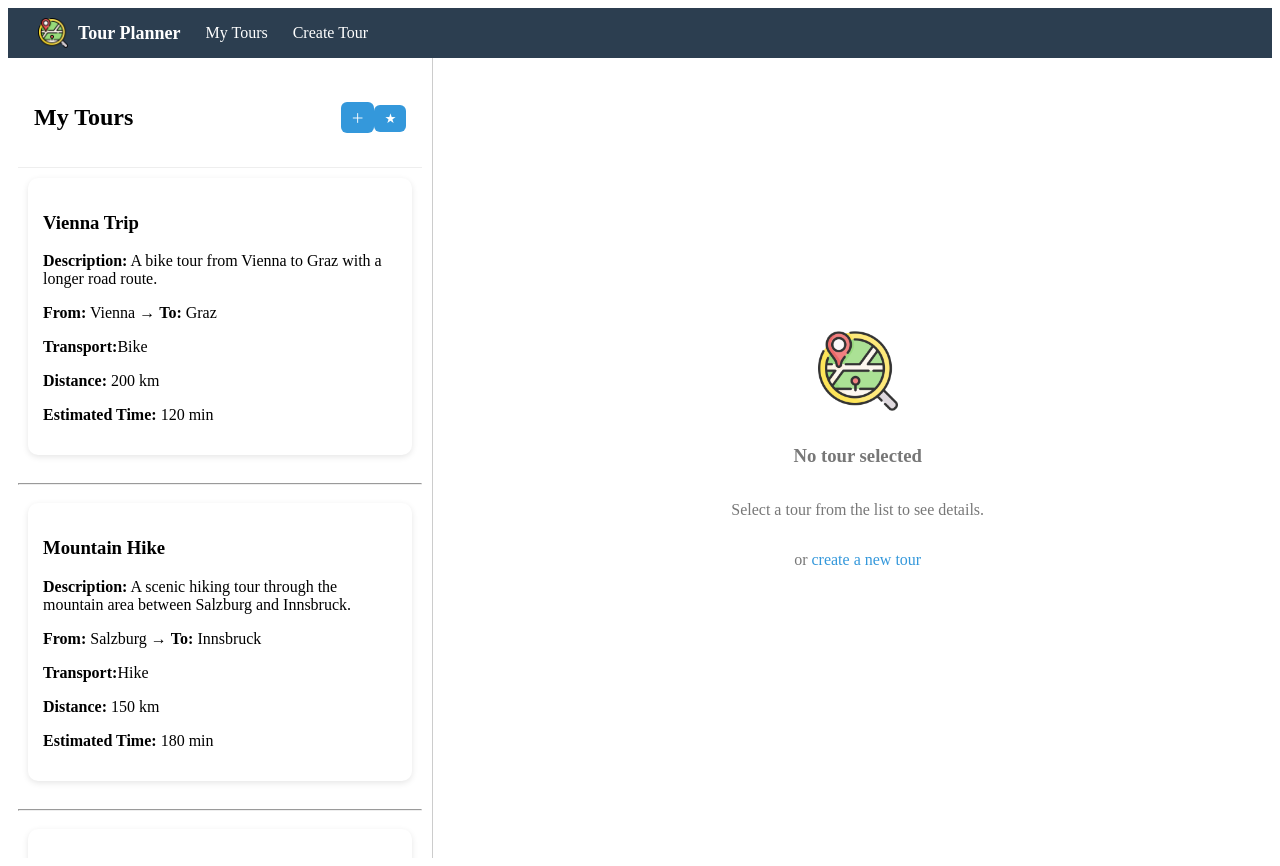
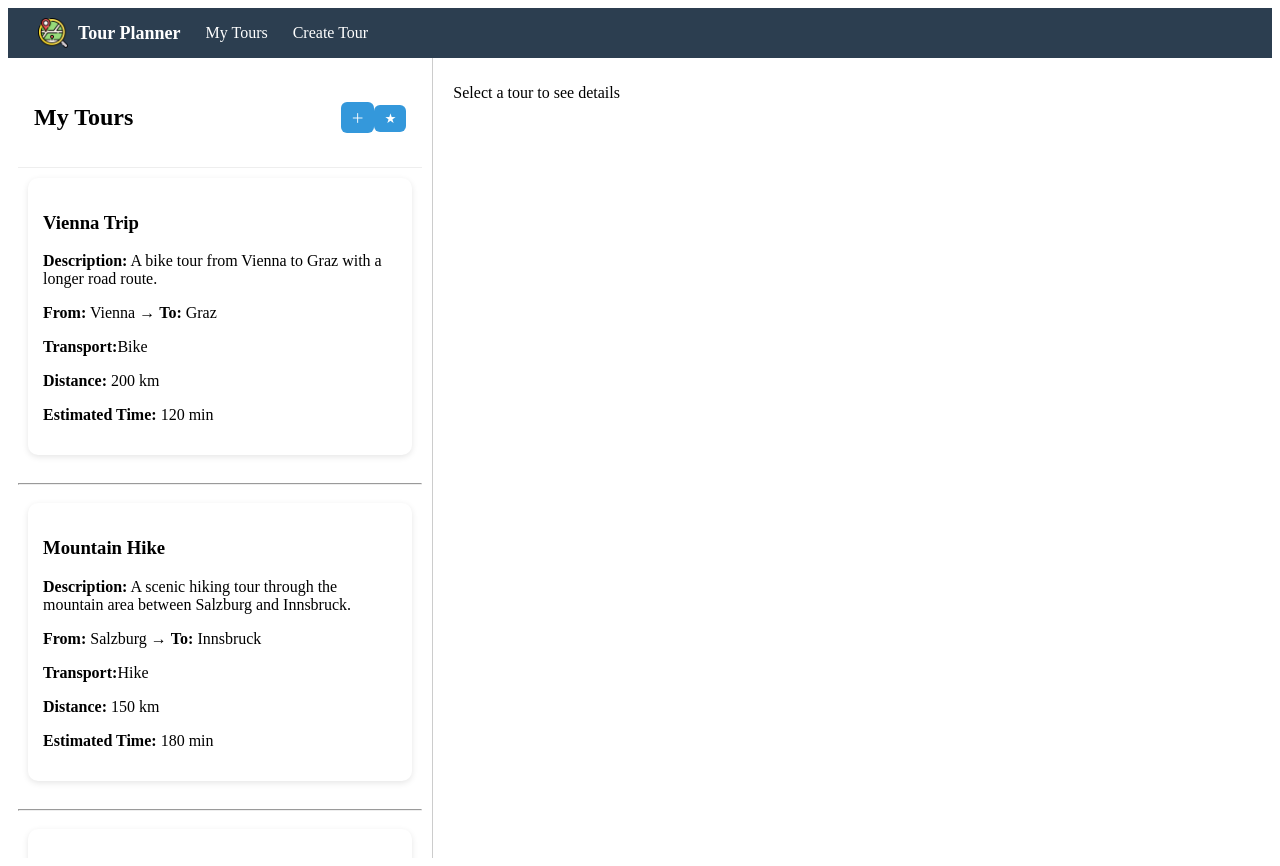
Before and after one commit to zeybera/tourplanner-frontend, an Angular app: page /tours in a window 1280 px wide. Built offline with nearby package versions, Linux system fonts and the light colour scheme.

Commit message:
tour model is improved by splitting into response and request

```diff
--- a/src/app/features/tour/tour-overview/tour-overview.html
+++ b/src/app/features/tour/tour-overview/tour-overview.html
@@ -1,5 +1,4 @@
 <div class="container">
-
   <!-- LEFT: LIST -->
   <div class="left">
     <div class="list-header">
@@ -9,35 +8,19 @@
         <button>★</button>
       </div>
     </div>
-     <!-- LIST -->
+    <!-- LIST -->
     <app-tour-list></app-tour-list>
   </div>
 
   <!-- RIGHT: DETAILS -->
   <div class="right">
-
     <!-- DETAILS -->
     @if (service.selectedTour(); as tour) {
       <app-card>
         <app-tour-details [tour]="tour"></app-tour-details>
       </app-card>
     } @else {
-        <div class="empty-state">
-
-          <img src="assets/images/map-icon.png" />
-
-          <h3>No tour selected</h3>
-
-          <p>Select a tour from the list to see details.</p>
-
-          <p class="hint">
-            or
-            <a routerLink="/create" class="create-link">create a new tour</a>
-          </p>
-
-        </div>
-      }
-
+      <p>Select a tour to see details</p>
+    }
   </div>
-
 </div>
--- a/src/app/features/tour/tour.model.ts
+++ /dev/null
@@ -1,19 +0,0 @@
-export type TransportType = 'bike' | 'hike' | 'run';
-
-export interface Tour {
-  id: number;
-
-  name: string;
-
-  description: string;
-
-  from: string;
-  to: string;
-
-  transportType: TransportType;
-
-  routeInformation: string;
-
-  distance: number; //OpenRouteservice.org api
-  time: number; //OpenRouteservice.org api
-}
--- a/src/app/features/tour/tour.service.ts
+++ b/src/app/features/tour/tour.service.ts
@@ -56,7 +56,12 @@ export class TourService {
 
 
 // shared state across components, so we keep in service
-selectedId = signal<number | null>(null);
+private _selectedId = signal<number | null>(null);
+readonly selectedId = this._selectedId.asReadonly();
+
+selectTour(id: number){
+  this._selectedId.set(id);
+}
 
 //derived state
 selectedTour = computed(() => {
```
Also changed, not shown: src/app/features/tour/tour_model.ts (added, +46 -0 lines).
